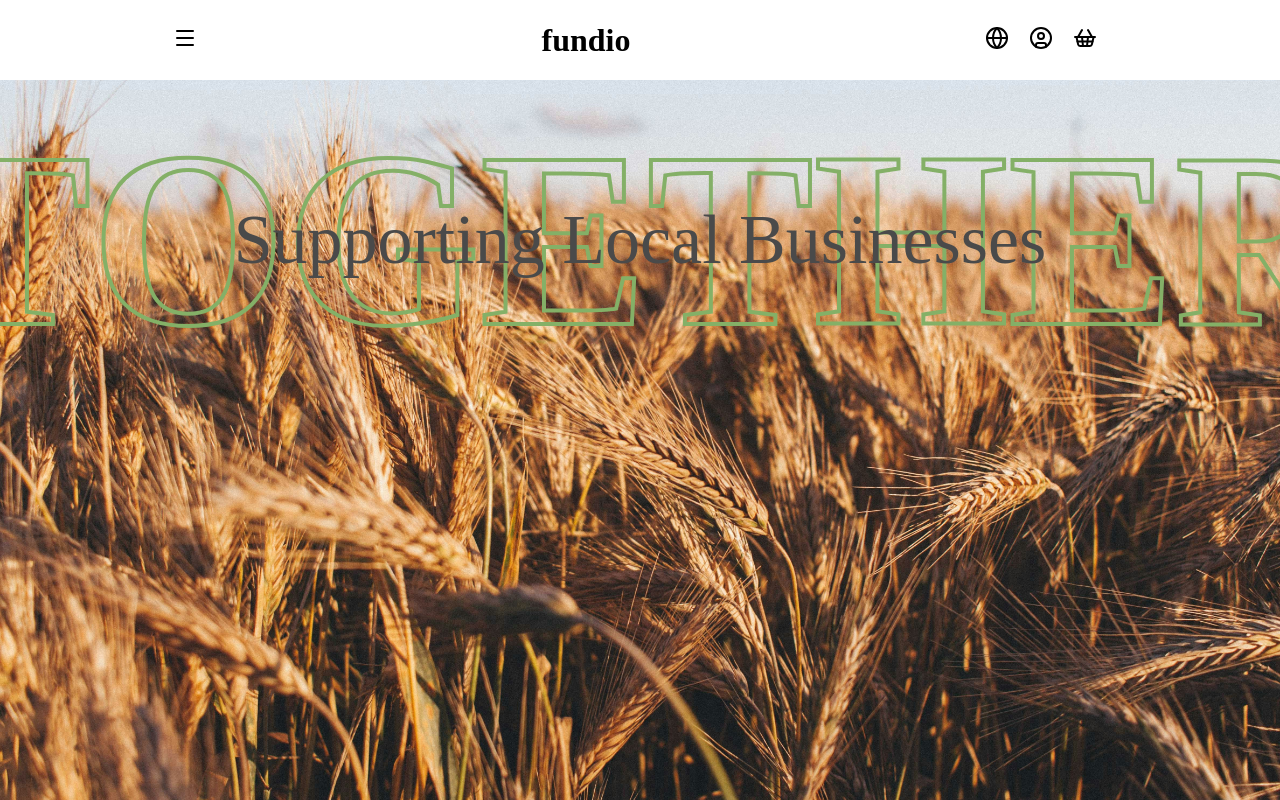
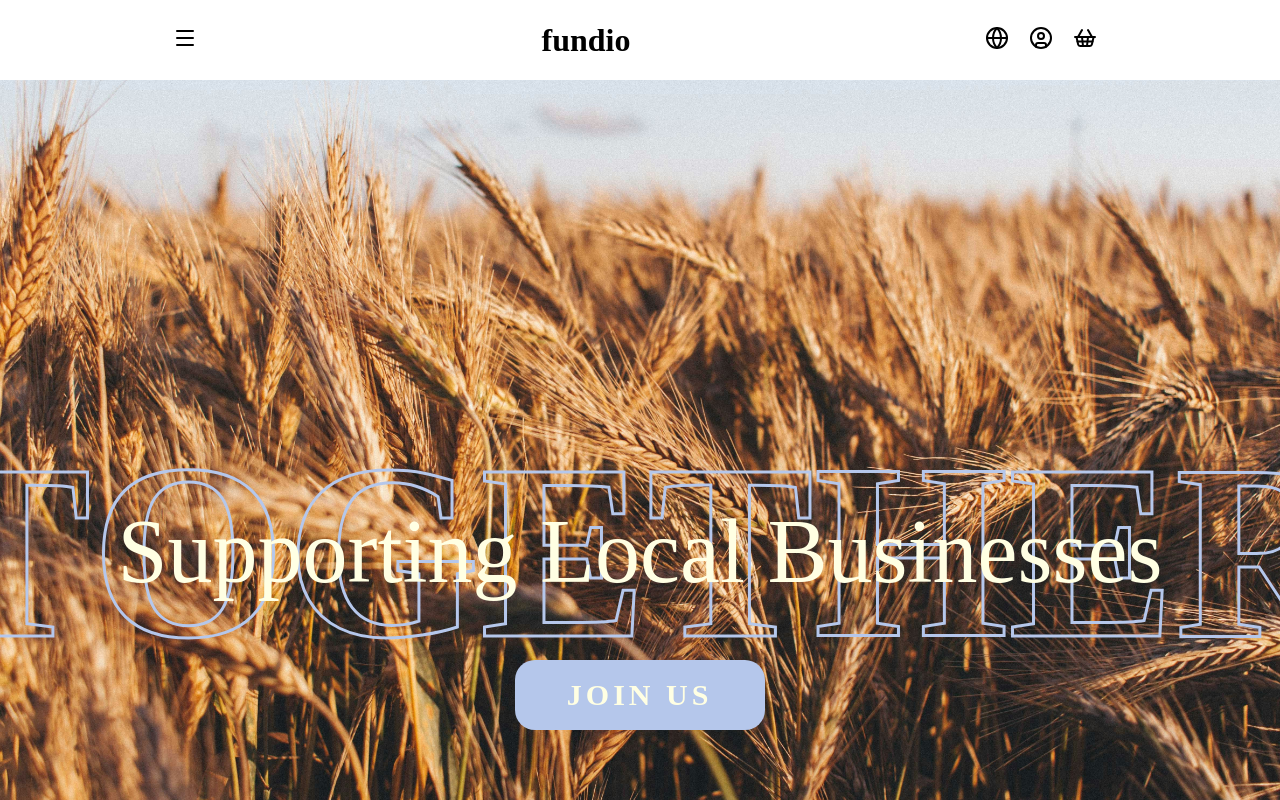
Before and after one commit to kifo99/fundio, a React (Vite) app in the folder client/: page / in a window 1280 px wide. Built offline with nearby package versions, Linux system fonts and the light colour scheme; a web font is replaced by a local one.

Commit message:
style: changed hero section style

```diff
--- a/client/src/components/home/Home.jsx
+++ b/client/src/components/home/Home.jsx
@@ -2,10 +2,13 @@ import { useDispatch } from 'react-redux';
 import { useEffect, useRef } from 'react';
 import { logout } from '../../store/authSlice';
 import { Section } from '../section/Section.jsx';
+import { useNavigate } from 'react-router';
 import './home.scss';
 export function Home() {
   const dispatch = useDispatch();
   const backTextRef = useRef();
+  const navigate = useNavigate();
+
   return (
     <article className="section--wrapper">
       <Section
@@ -25,10 +28,10 @@ export function Home() {
             <span>E</span>
             <span>R</span>
           </div>
+          <div className="section__button">
+            <button onClick={() => navigate('/signup')}>JOIN US</button>
+          </div>
         </div>
-        {/* <div className="section__body">
-          <button>JOIN US</button>
-        </div> */}
       </Section>
       <Section>
         <h1>Section 1</h1>
--- a/client/src/components/section/section.scss
+++ b/client/src/components/section/section.scss
@@ -1,6 +1,13 @@
 @import url('https://fonts.googleapis.com/css2?family=DM+Serif+Text:ital@0;1&family=Newsreader:ital,opsz,wght@0,6..72,200..800;1,6..72,200..800&display=swap');
 $primary-font: 'Charis SIL', serif;
-$primary-color: #4a4a4a;
+// $primary-color: #4a4a4a;
+// $secondary-color: rgb(0, 0, 128);
+// $background-text-color: rgb(132, 176, 103);
+
+$primary-color: rgb(181, 199, 235);
+$secondary-color: rgb(85, 124, 153);
+$background-text-color: rgb(255, 255, 227);
+$shadow-color: rgb(181, 199, 235);
 
 .section {
   width: 100%;
@@ -17,13 +24,13 @@ $primary-color: #4a4a4a;
   padding-top: 200px;
 
   .section__title {
-    margin: auto;
+    margin: 300px auto;
     width: fit-content;
     text-align: center;
-    color: $primary-color;
+    color: $background-text-color;
     position: relative;
     h1 {
-      font-size: 70px;
+      font-size: 90px;
       font-weight: 500;
       position: relative;
       z-index: 10;
@@ -39,7 +46,7 @@ $primary-color: #4a4a4a;
         font-size: 250px;
         font-weight: 700;
         opacity: 0;
-        -webkit-text-stroke: 4px rgb(132, 176, 103);
+        -webkit-text-stroke: 3px $primary-color;
         -webkit-text-fill-color: transparent;
         transform: translateY(100px);
         transition:
@@ -47,7 +54,7 @@ $primary-color: #4a4a4a;
           opacity 0.5s ease-in-out;
       }
       span:hover {
-        -webkit-text-stroke: 4px rgb(234, 162, 33);
+        -webkit-text-stroke: 4px rgb(85, 124, 153);
       }
       span.active {
         transform: translateY(0px);
@@ -79,4 +86,29 @@ $primary-color: #4a4a4a;
       }
     }
   }
+
+  .section__button {
+    position: absolute;
+    top: 20vh;
+    left: 38%;
+
+    button {
+      width: 250px;
+      height: 70px;
+      border: none;
+      background-color: $primary-color;
+      border-radius: 20px;
+      font-size: 30px;
+      font-weight: 700;
+      letter-spacing: 4px;
+      font-family: $primary-font;
+      color: $background-text-color;
+    }
+
+    button:hover {
+      background-color: $secondary-color;
+      box-shadow: 4px 4px 0px $primary-color;
+      transform: translate(-2px, -2px);
+    }
+  }
 }
```
